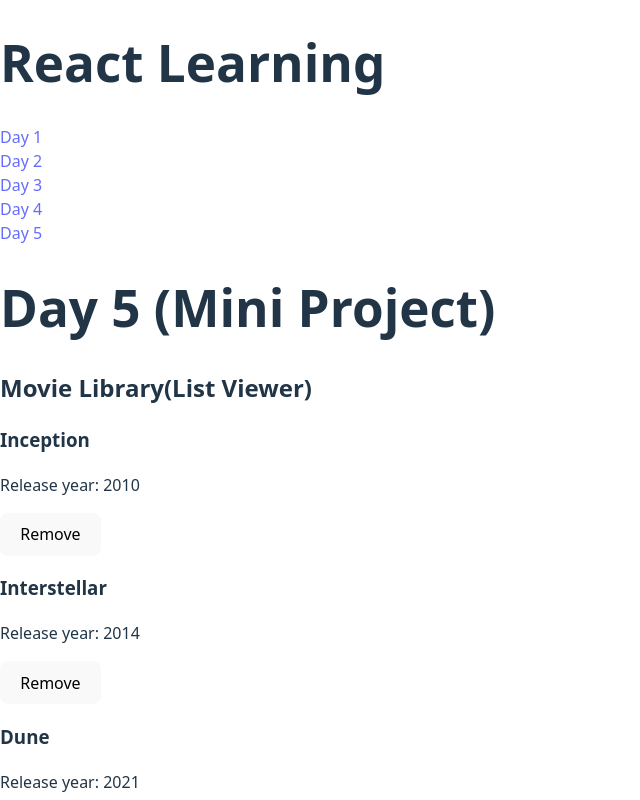
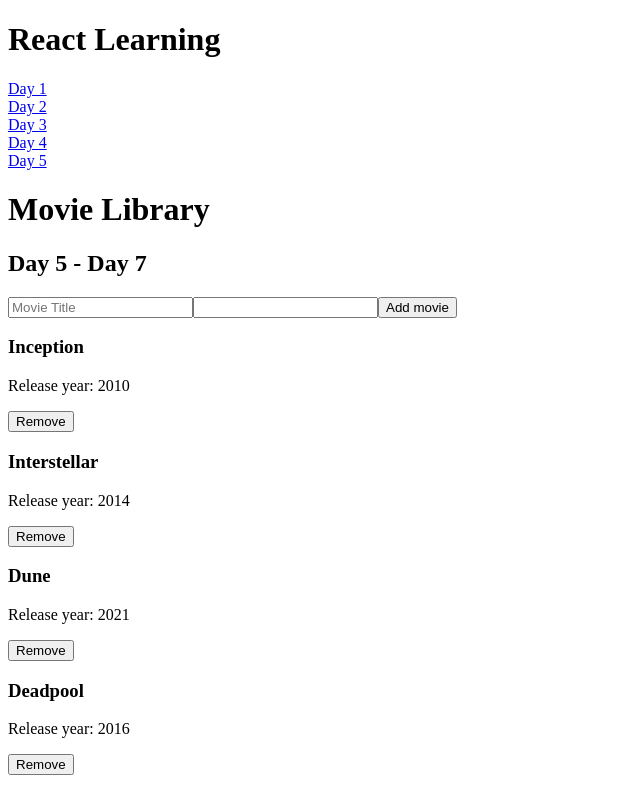
Before and after one commit to RiyonBASNET/react-learning, a React (Vite) app: page /day5 in a window 1280 px wide. Shown: the top 800 px of the page, without its empty margins (0-640 px from the left). Built offline with nearby package versions, Linux system fonts and the light colour scheme.

Commit message:
Day 7: add controlled form to create movies

```diff
--- a/src/App.jsx
+++ b/src/App.jsx
@@ -15,10 +15,8 @@ function App() {
         <Link to="/day1">Day 1</Link> <br />
         <Link to="/day2">Day 2</Link> <br />
         <Link to="/day3">Day 3</Link> <br />
-        <Link to="/day4">Day 4</Link>
-        <br />
-        <Link to="/day5">Day 5</Link>
-        <br />
+        <Link to="/day4">Day 4</Link> <br />
+        <Link to="/day5">Day 5</Link> <br />
       </nav>
       <Routes>
         <Route path="/day1" element={<Day1 />} />
--- /dev/null
+++ b/src/components/AddMovieForm.jsx
@@ -0,0 +1,40 @@
+import { useState } from "react";
+
+function AddMovieForm({ onAdd }) {
+  const [title, setTitle] = useState("");
+  const [year, setYear] = useState("");
+
+  function handleSubmit(e) {
+    e.preventDefault();
+
+    if (!title || !year) return;
+
+    onAdd({
+      id: Date.now(),
+      title,
+      year: Number(year),
+    });
+    setTitle("");
+    setYear("");
+  }
+
+  return (
+    <form action="" onSubmit={handleSubmit}>
+      <input
+        type="text"
+        placeholder="Movie Title"
+        value={title}
+        onChange={(e) => setTitle(e.target.value)}
+      />
+
+      <input
+        type="number"
+        placeholedr="Release Year"
+        value={year}
+        onChange={(e) => setYear(e.target.value)}
+      />
+      <button type="submit">Add movie</button>
+    </form>
+  );
+}
+export default AddMovieForm;
--- a/src/main.jsx
+++ b/src/main.jsx
@@ -1,7 +1,7 @@
 import React from "react";
 import ReactDOM from "react-dom/client";
 import { BrowserRouter } from "react-router-dom";
-import "./index.css";
+// import "./index.css";
 import App from "./App";
 
 ReactDOM.createRoot(document.getElementById("root")).render(
--- a/src/pages/Day5.jsx
+++ b/src/pages/Day5.jsx
@@ -1,5 +1,6 @@
 import { useState } from "react";
 import MovieList from "../components/MovieList";
+import AddMovieForm from "../components/AddMovieForm";
 
 const initialMovies = [
   { id: 1, title: "Inception", year: 2010 },
@@ -10,13 +11,20 @@ const initialMovies = [
 function Day5() {
   const [movies, setMovies] = useState(initialMovies);
 
+  function handleAddMovie(movie) {
+    setMovies((prevMovies) => [...prevMovies, movie]);
+  }
+
   function handleRemoveMovie(id) {
     setMovies((prevMovies) => prevMovies.filter((movie) => movie.id !== id));
   }
+
   return (
     <div>
-      <h1>Day 5 (Mini Project)</h1>
-      <h2>Movie Library(List Viewer)</h2>
+      <h1>Movie Library</h1>
+      <h2>Day 5 - Day 7</h2>
+
+      <AddMovieForm onAdd={handleAddMovie} />
       <MovieList movies={movies} onRemove={handleRemoveMovie} />
     </div>
   );
```
